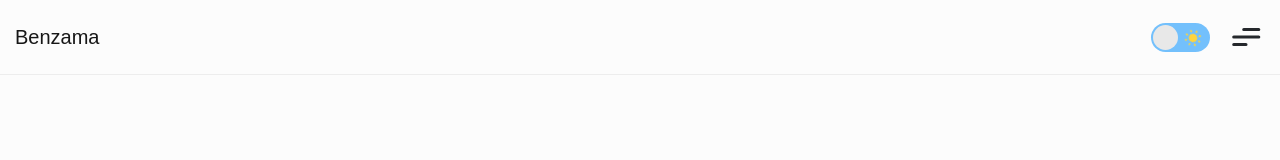
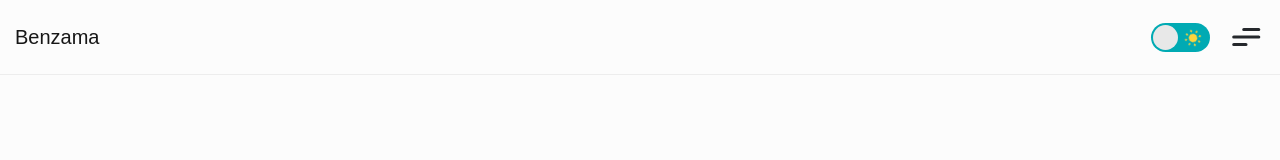
Before and after one commit to Ben-Zama/portfolio-rebuild, a Nuxt app: page / in a window 1280 px wide. Shown: the top 160 px of the page. Built offline with nearby package versions, Linux system fonts and the light colour scheme; a web font is replaced by a local one.

Commit message:
fixed theme toggle color

```diff
--- a/app/components/themeToggle.vue
+++ b/app/components/themeToggle.vue
@@ -50,7 +50,7 @@ const { isDark } = useTheme();
   left: 0;
   right: 0;
   bottom: 0;
-  background-color: #73c0fc;
+  background-color: var(--accent);
   transition: background-color 0.4s;
   border-radius: 25px;
 }
@@ -89,7 +89,7 @@ const { isDark } = useTheme();
 .moon.active svg {
   top: 4px;
   left: 4px;
-  fill: #73c0fc;
+  fill: var(--primary);
   opacity: 1;
   animation: tilt 5s linear infinite;
 }
@@ -119,7 +119,7 @@ const { isDark } = useTheme();
 }
 
 .input:checked + .slider {
-  background-color: #183153;
+  background-color: var(--reverse-accent);
 }
 
 .input:focus + .slider {
```
